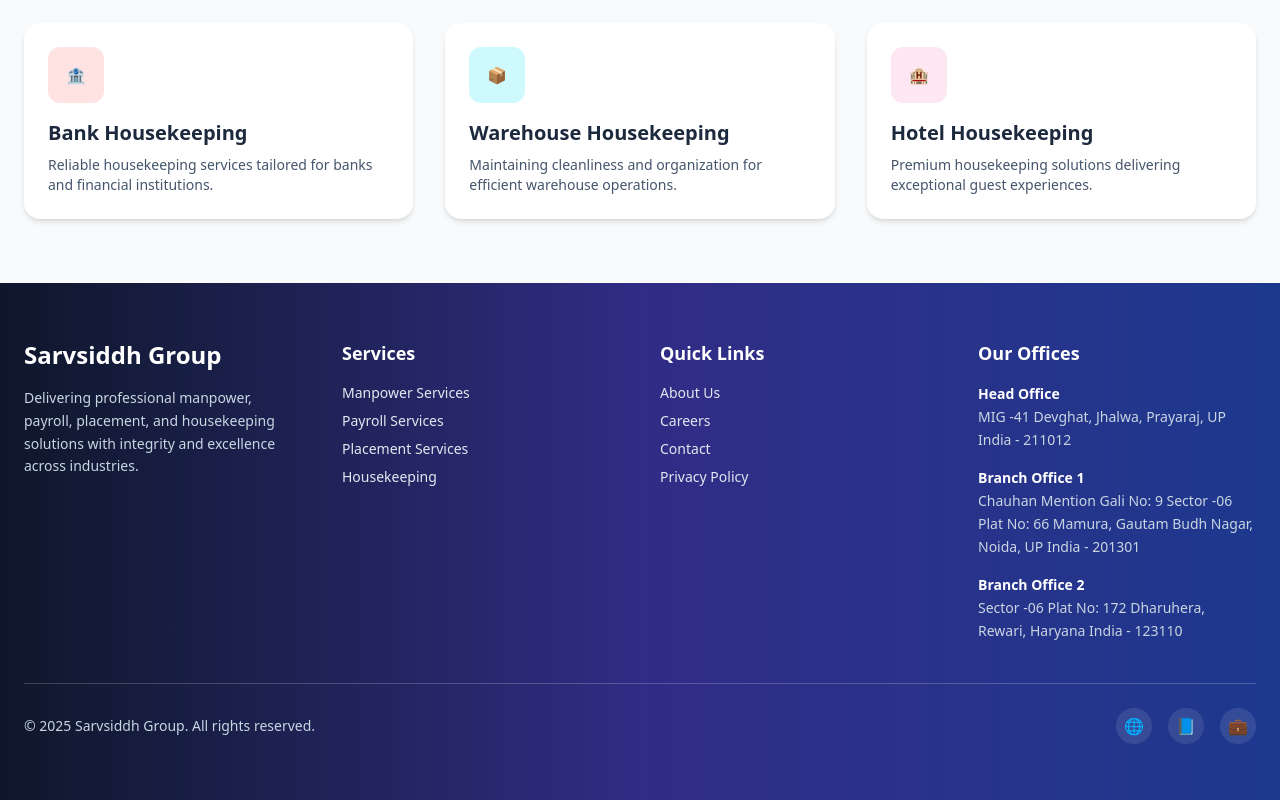
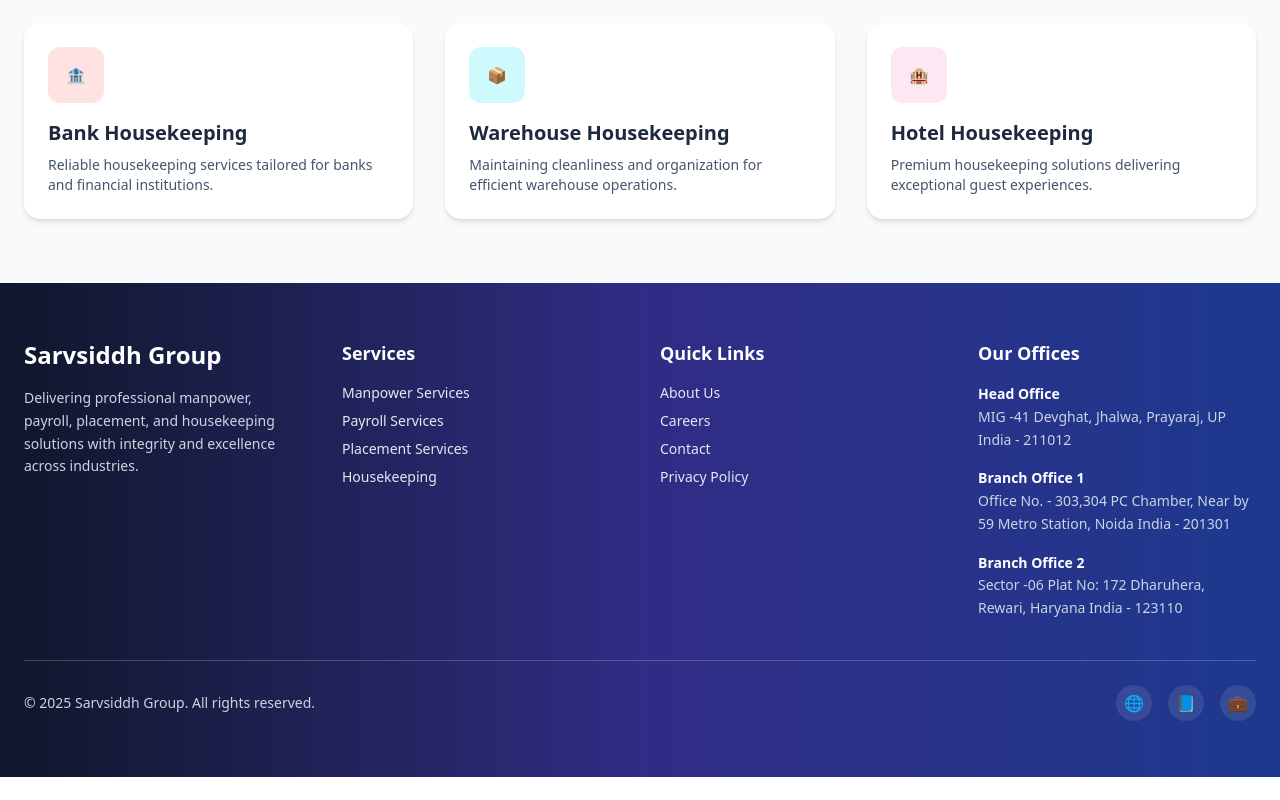
Before and after one commit to sunitkpal86/sar-soniya, an Angular app: page / in a window 1280 px wide. Shown: the part 1912-2712 px from the top of the page. After the commit the page ends 2689 px from the top, so only its background shows below. Built offline with nearby package versions, Linux system fonts and the light colour scheme.

Commit message:
address updated

```diff
--- a/src/app/components/footer/footer.html
+++ b/src/app/components/footer/footer.html
@@ -56,7 +56,7 @@
 
           <div>
             <span class="font-semibold text-white">Branch Office 1</span><br />
-            Chauhan Mention Gali No: 9 Sector -06 Plat No: 66 Mamura, Gautam Budh Nagar, Noida, UP India - 201301
+            Office No. - 303,304 PC Chamber, Near by 59 Metro Station, Noida India - 201301
           </div>
 
           <div>
```
